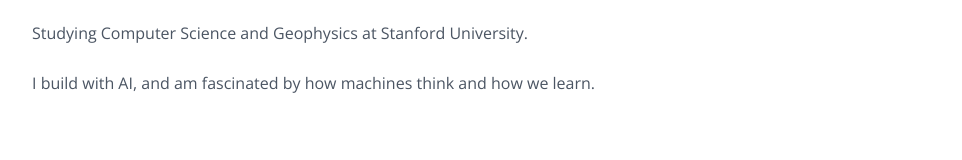
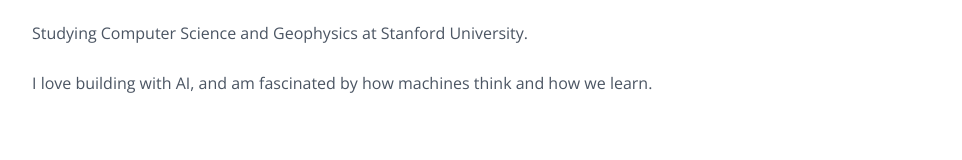
Before and after one commit to vivekvajipey/website, a Next.js app: page / in a window 1280 px wide. Shown: the part 172-332 px from the top of the page, without its empty margins (96-1058 px from the left). Built offline with nearby package versions, Linux system fonts and the light colour scheme.

Commit message:
building with

```diff
--- a/app/page.tsx
+++ b/app/page.tsx
@@ -42,7 +42,7 @@ export default function Home() {
             Studying Computer Science and Geophysics at Stanford University.
           </p>
           <p className="text-gray-600 leading-relaxed">
-            I build with AI, and am fascinated by how machines think and how we learn.
+            I love building with AI, and am fascinated by how machines think and how we learn.
           </p>
         </section>
 
```
